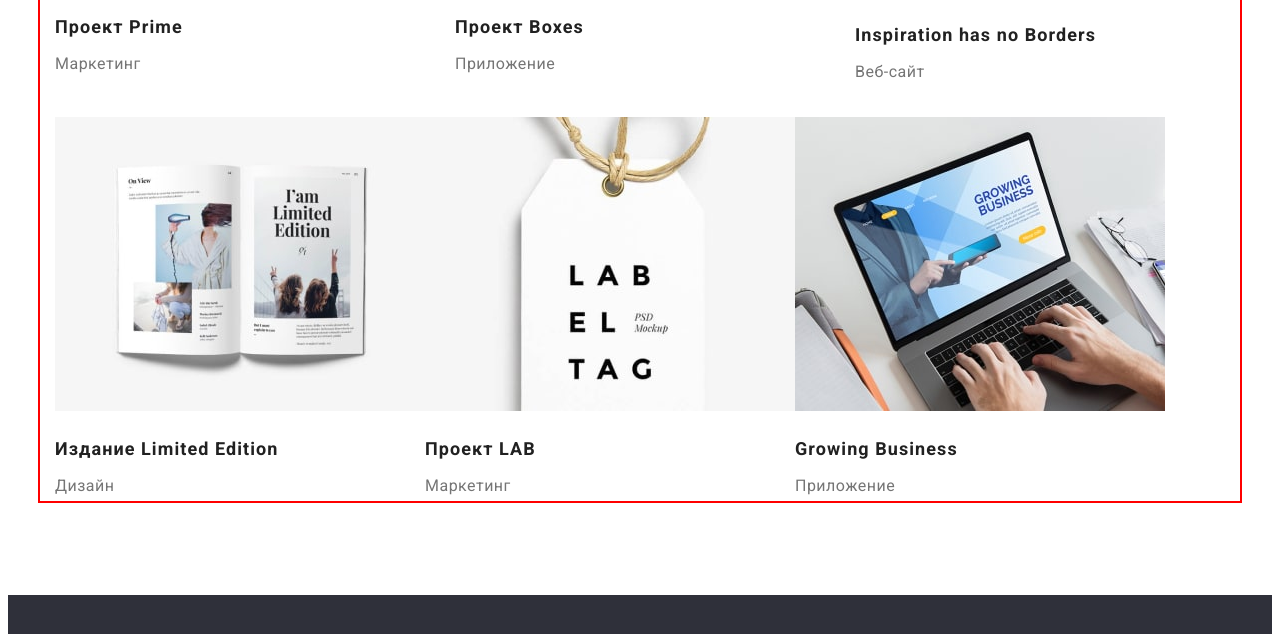
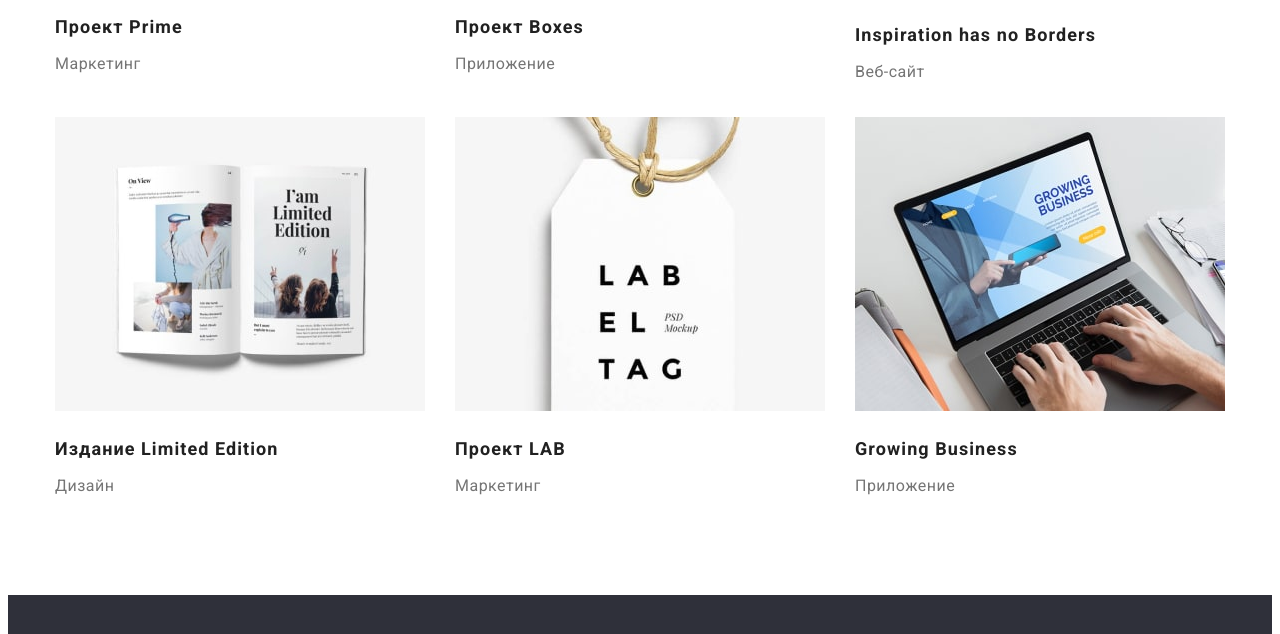
Before and after one commit to yelyzaveta05/yelyzaveta05-goit-markup-hw-03.-, a plain HTML site: page portfolio.html in a window 1280 px wide. Shown: the part 927-1561 px from the top of the page. Drawn offline with Linux system fonts and the light colour scheme.

Commit message:
Убирает рамку

```diff
--- a/css/styles.css
+++ b/css/styles.css
@@ -66,10 +66,7 @@ button {
     margin-right: auto;
     padding-left: 15px;
     padding-right: 15px;
-
-    outline: 2px solid red;
 }
-
 /* ---------------HEADER--------------- */
 
 .header {
@@ -425,7 +422,7 @@ button {
 }
 
 .portfolio-item:nth-last-child(-n + 3) {
-    margin: 0;
+    margin-bottom: 0;
 }
 
 .portfolio-content {
```
